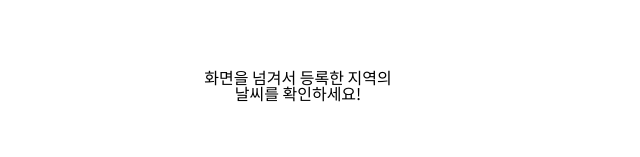
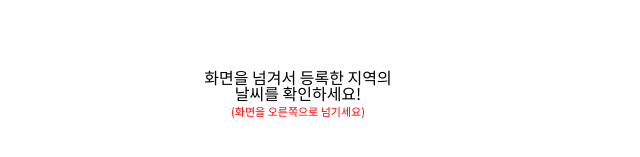
Before and after one commit to khoon7624/weatherapp, a plain HTML site: page intro-2.html in a window 1280 px wide. Shown: the part 427-584 px from the top of the page, without its empty margins (342-982 px from the left). Drawn offline with nearby package versions, Linux system fonts and the light colour scheme.

Commit message:
인트로수정

```diff
--- a/intro-2.html
+++ b/intro-2.html
@@ -60,6 +60,11 @@
         </div>
       </div>
     </div>
-    <p>화면을 넘겨서 등록한 지역의<br />날씨를 확인하세요!</p>
+    <p>
+      화면을 넘겨서 등록한 지역의<br />날씨를 확인하세요!<br />
+      <span style="color: red; font-size: 11px"
+        >(화면을 오른쪽으로 넘기세요)</span
+      >
+    </p>
   </body>
 </html>
```
